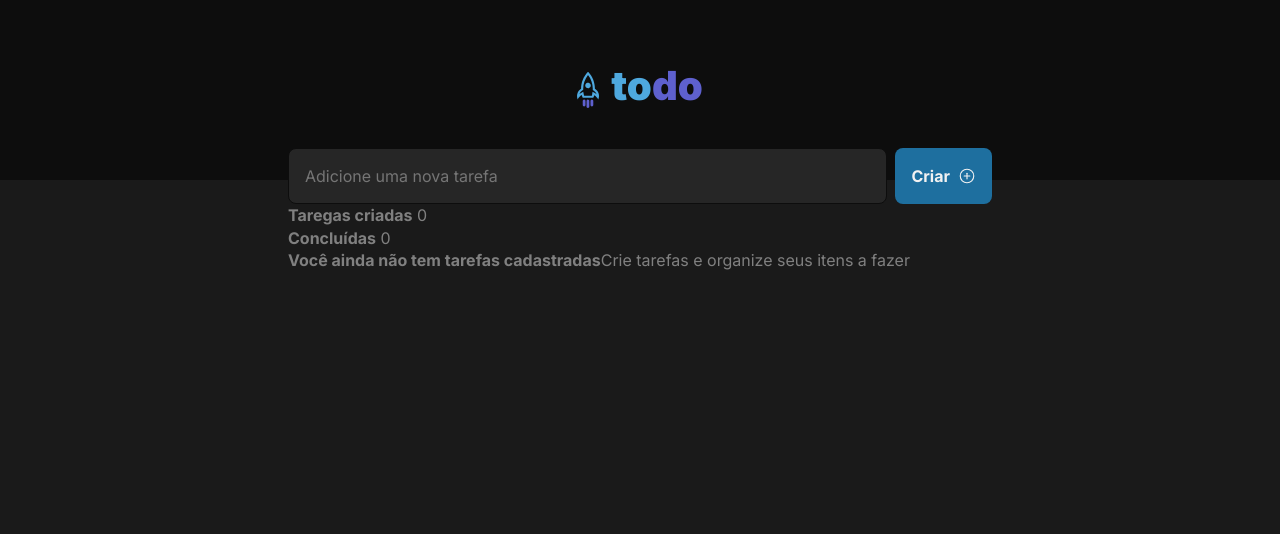
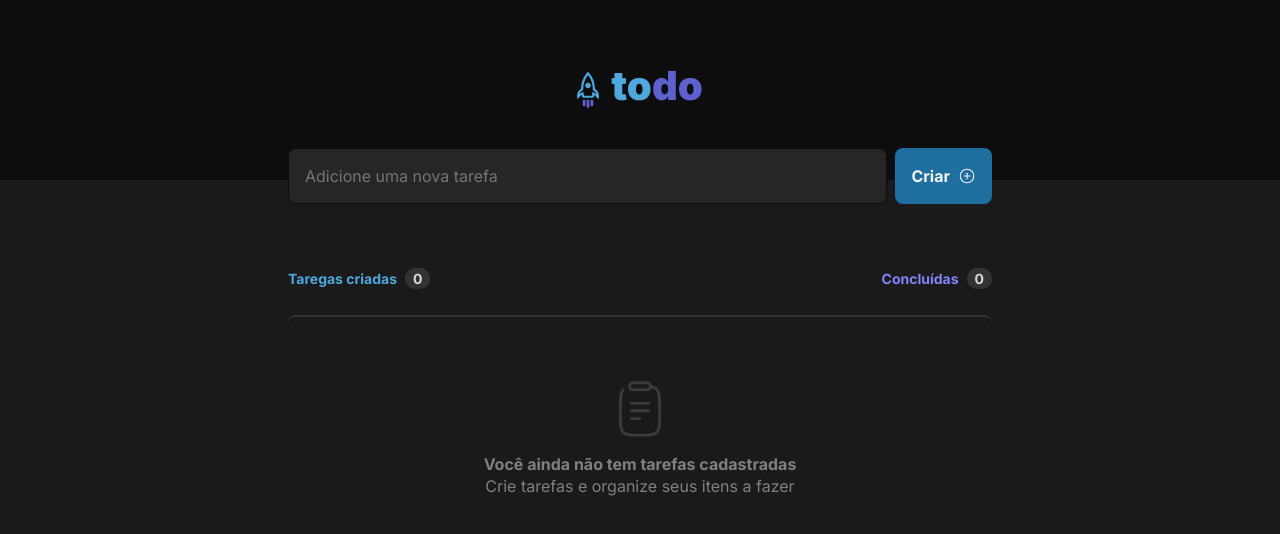
Before and after one commit to murilothom/todo-ignite, a React (Vite) app: page / in a window 1280 px wide. Shown: the top 534 px of the page. Built offline with nearby package versions, Linux system fonts and the light colour scheme.

Commit message:
feat: user without tasks component

```diff
--- /dev/null
+++ b/src/components/Tasks.module.css
@@ -0,0 +1,25 @@
+.headerTasks {
+  display: flex;
+  align-items: center;
+  justify-content: space-between;
+  font-size: 0.875rem;
+  font-weight: bold;
+  margin-top: 4rem;
+  margin-bottom: 1.5rem;
+}
+
+.headerTasks span {
+  padding: 0.125rem 0.5rem;
+  border-radius: 10px;
+  background: var(--gray-400);
+  margin-left: .5rem;
+  color: var(--gray-200);
+}
+
+.createdTasks {
+  color: var(--blue);
+}
+
+.completedTasks {
+  color: var(--purple);
+}
--- a/src/components/Tasks.tsx
+++ b/src/components/Tasks.tsx
@@ -1,6 +1,9 @@
 import React from 'react'
 
+import styles from './Tasks.module.css'
+
 import { InputTask } from './InputTask'
+import { WithoutTasks } from './WithoutTasks'
 
 export function Tasks () {
   return (
@@ -8,21 +11,20 @@ export function Tasks () {
 
       <InputTask />
 
-      <article>
-        <header>
-          <div>
-            <strong>Taregas criadas</strong> <span>0</span>
+      <section>
+        <header className={styles.headerTasks}>
+          <div className={styles.createdTasks}>
+            <strong>Taregas criadas</strong><span>0</span>
           </div>
-          <div>
-            <strong>Concluídas</strong> <span>0</span>
+          <div className={styles.completedTasks}>
+            <strong>Concluídas</strong><span>0</span>
           </div>
         </header>
 
-        <main>
-          <strong>Você ainda não tem tarefas cadastradas</strong>
-          <span>Crie tarefas e organize seus itens a fazer</span>
+        <main className={styles.tasksList}>
+          <WithoutTasks />
         </main>
-      </article>
+      </section>
 
     </section>
   )
--- /dev/null
+++ b/src/components/WithoutTasks.module.css
@@ -0,0 +1,16 @@
+.container div {
+  display: flex;
+  flex-direction: column;
+  align-items: center;
+}
+
+.container {
+  display: flex;
+  flex-direction: column;
+  align-items: center;
+  justify-content: center;
+  padding: 4rem 0;
+  gap: 1rem;
+  border-top: 2px solid var(--gray-400);
+  border-radius: 8px;
+}
--- /dev/null
+++ b/src/components/WithoutTasks.tsx
@@ -0,0 +1,17 @@
+import React from 'react'
+
+import styles from './WithoutTasks.module.css'
+
+import Clipboard from '../assets/clipboard.svg'
+
+export function WithoutTasks () {
+  return (
+    <article className={styles.container}>
+      <img src={Clipboard} alt="Prancheta" />
+      <div>
+        <strong>Você ainda não tem tarefas cadastradas</strong>
+        <span>Crie tarefas e organize seus itens a fazer</span>
+      </div>
+    </article>
+  )
+}
```
